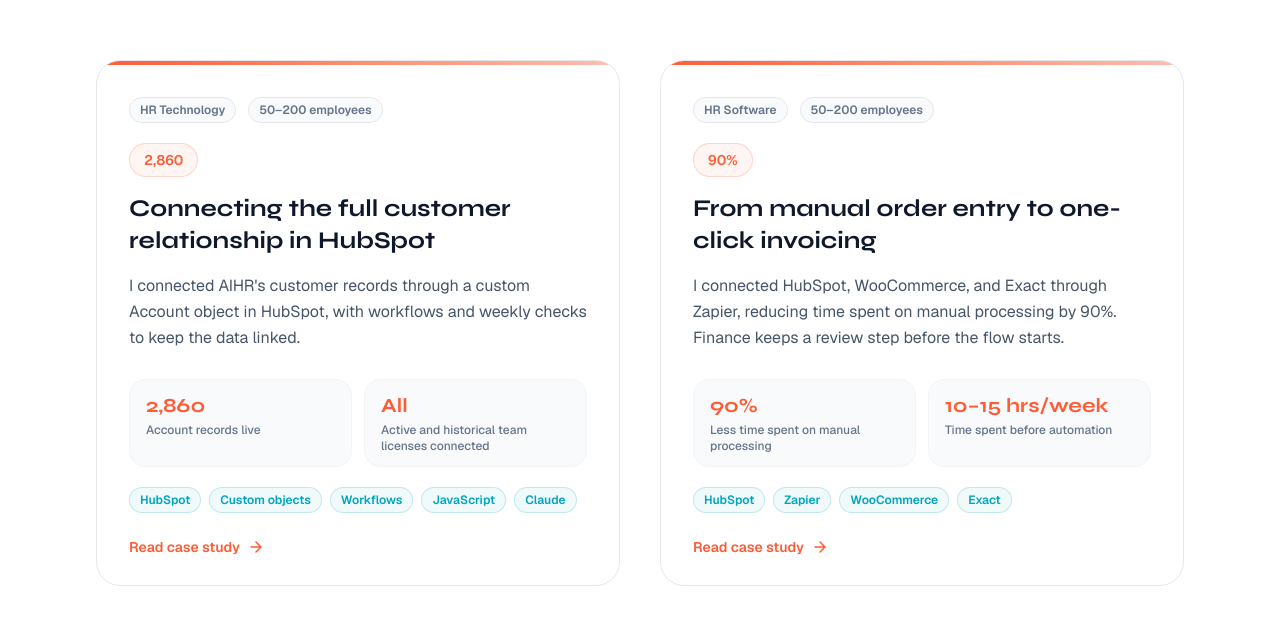
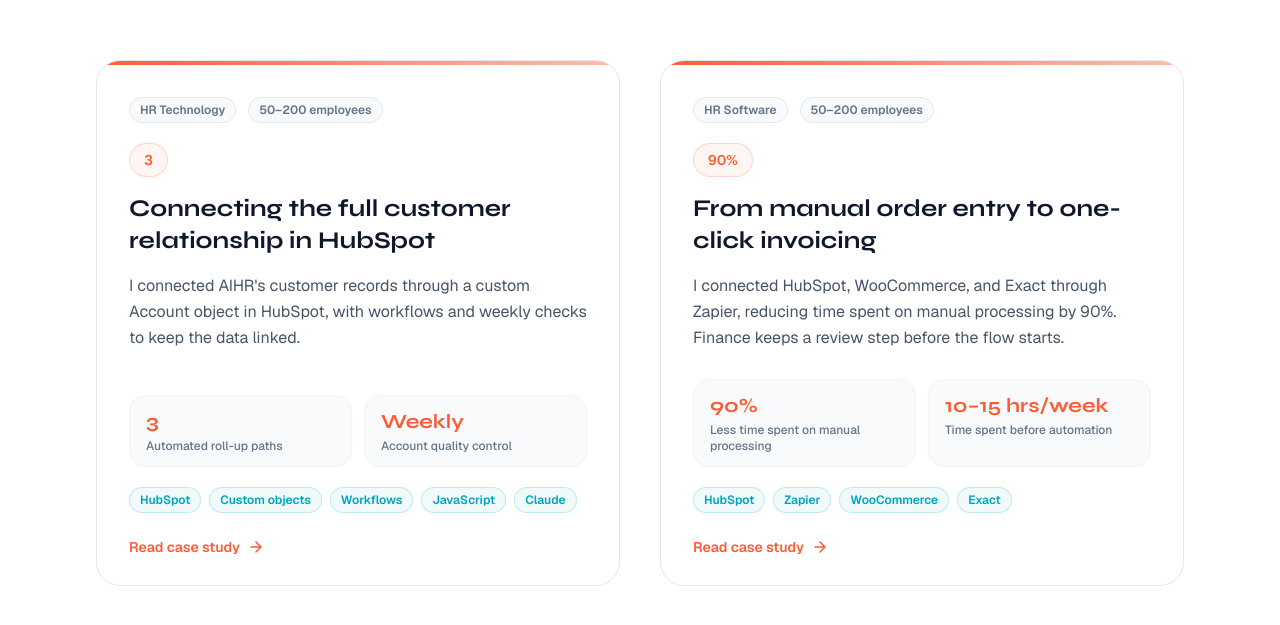
Before and after one commit to TomSchoorstra/hubspot-contractor-site, a Next.js app: page /case-studies in a window 1280 px wide. Shown: the part 747-1372 px from the top of the page. Built offline with nearby package versions, Linux system fonts and the light colour scheme; no server answers.

Commit message:
Remove unnecessary account case metrics and status details

```diff
--- a/src/content/caseStudies.ts
+++ b/src/content/caseStudies.ts
@@ -36,14 +36,13 @@
     industry: "HR Technology",
     companySize: "50–200 employees",
     summary: "I connected AIHR's customer records through a custom Account object in HubSpot, with workflows and weekly checks to keep the data linked.",
-    statusNote: "September 2026: the core setup is live. Enrichment is still in progress.",
+    statusNote: "September 2026: the core setup is live.",
     narrative: {
       eyebrow: "Account-Based CRM · AIHR",
       intro: [
         "At AIHR, one customer could have several company records, licenses, deals, and service projects in HubSpot. Those records weren't consistently connected, which made it difficult to see the full relationship and report on retention.",
         "I led the project to connect them through a custom Account object, including the data model, historical cleanup, and workflows. I also added weekly checks to flag duplicates and missing links after launch."
       ],
-      resultsNote: "Snapshot: 7 September 2026.",
       headings: {
         challenge: "Why the existing records weren't enough",
         approach: "How I approached it",
@@ -78,18 +77,10 @@
       }
     ],
     solution: [
-      "The Account object groups companies, licenses, deals, and professional services under one customer relationship. All active and historical Team Licenses are connected, and three automated paths link new records to Accounts.",
-      "That gives the data team a consistent customer identifier for account-level retention reporting. The core setup is live; enrichment remains in progress."
+      "The Account object groups companies, licenses, deals, and professional services under one customer relationship. Three automated paths link new records to Accounts.",
+      "That gives the data team a consistent customer identifier for account-level retention reporting."
     ],
     results: [
-      {
-        value: "2,860",
-        label: "Account records live"
-      },
-      {
-        value: "All",
-        label: "Active and historical team licenses connected"
-      },
       {
         value: "3",
         label: "Automated roll-up paths"
```
